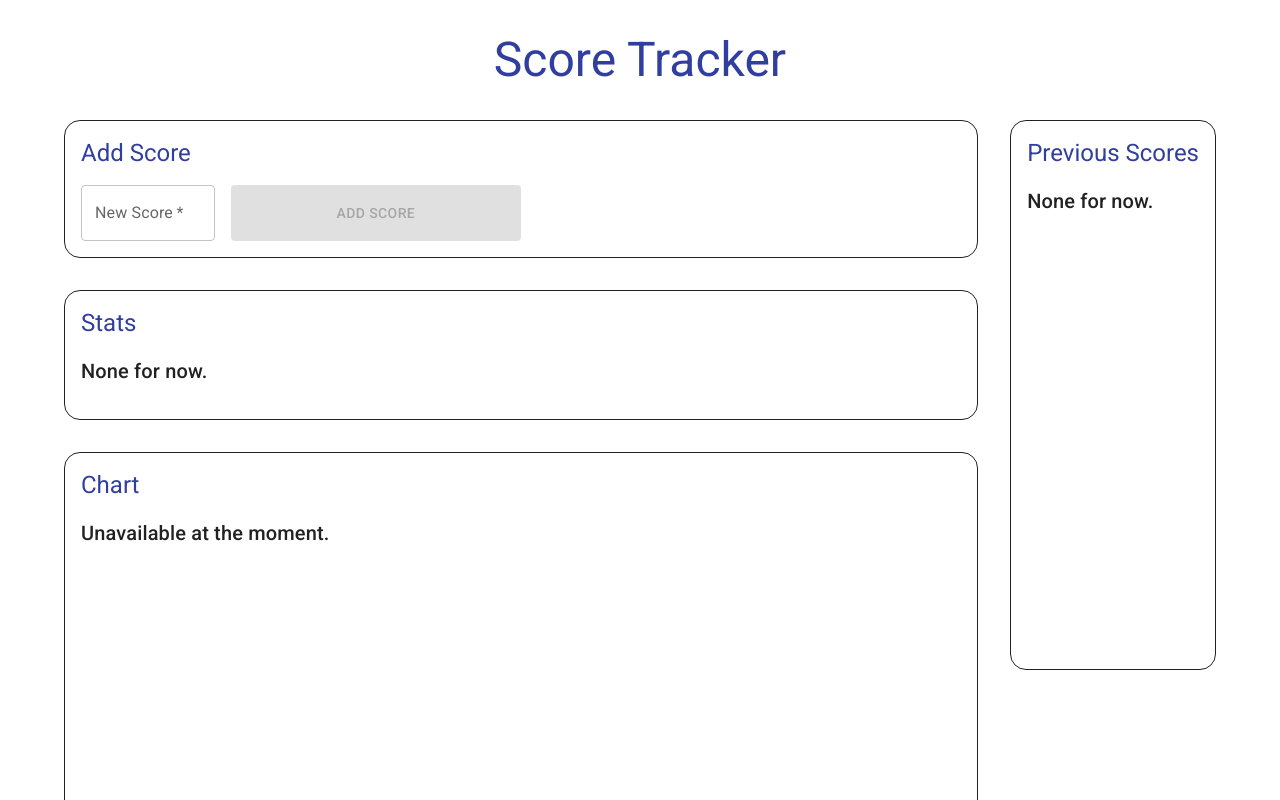
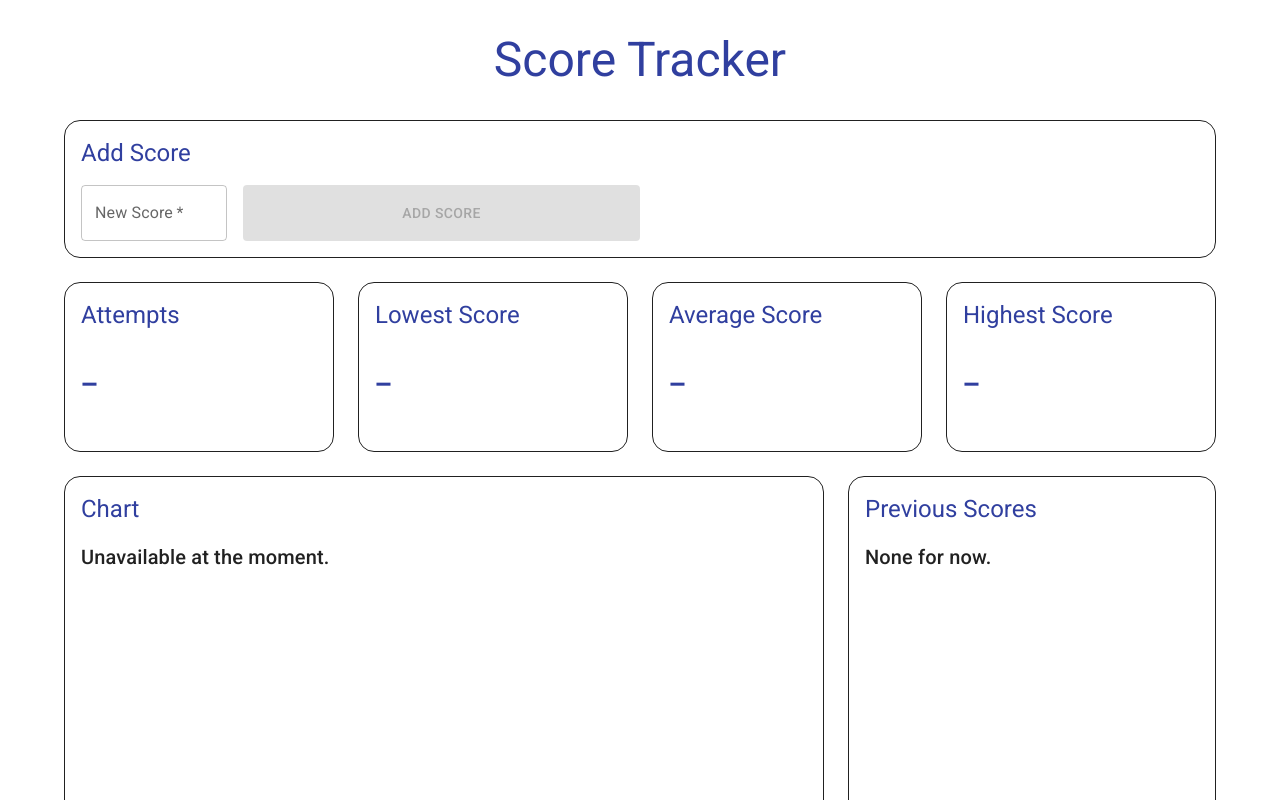
Before and after one commit to michaelyu13/score-tracker, a React (Vite) app: page / in a window 1280 px wide. Shown: the top 800 px of the page. Built offline with nearby package versions, Linux system fonts and the light colour scheme.

Commit message:
Grid - Refactor app to use Grid for layout and add Stat Components

```diff
--- a/src/App.tsx
+++ b/src/App.tsx
@@ -1,15 +1,16 @@
+import { Box, Container, Grid } from '@mui/material/';
+import { indigo } from '@mui/material/colors';
+import { ThemeProvider, createTheme } from '@mui/material/styles';
 import { useState } from 'react';
-
 import AddScore from './components/AddScore';
 import ChartSection from './components/ChartSection';
 import Footer from './components/Footer';
 import Header from './components/Header';
 import PreviousScores from './components/PreviousScores';
-import Stats from './components/Stats';
-
-import { Box, Container } from '@mui/material/';
-import { indigo } from '@mui/material/colors';
-import { ThemeProvider, createTheme } from '@mui/material/styles';
+import StatAttempts from './components/Stats/StatAttempts';
+import StatAverageScore from './components/Stats/StatAverageScore';
+import StatHighestScore from './components/Stats/StatHighestScore';
+import StatLowestScore from './components/Stats/StatLowestScore';
 
 const theme = createTheme({
     palette: {
@@ -30,24 +31,31 @@ const App: React.FC = () => {
                     <Container sx={{ flexGrow: 1, marginBottom: 2 }}>
                         <Header />
 
-                        <Box
-                            component="main"
-                            display="flex"
-                            flexDirection={{ xs: 'column', sm: 'row' }}
-                            gap={{ xs: 2, sm: 4 }}
-                        >
-                            <Box display="flex" flexDirection="column" flexGrow={1} gap={{ xs: 2, sm: 4 }}>
+                        <Grid container spacing={3}>
+                            <Grid item xs={12}>
                                 <AddScore scoresHistory={scoresHistory} setScoresHistory={setScoresHistory} />
-                                <Stats scoresHistory={scoresHistory} />
+                            </Grid>
+                            <Grid item xs={12} sm={3}>
+                                <StatAttempts scoresHistory={scoresHistory} />
+                            </Grid>
+                            <Grid item xs={12} sm={3}>
+                                <StatLowestScore scoresHistory={scoresHistory} />
+                            </Grid>
+                            <Grid item xs={12} sm={3}>
+                                <StatAverageScore scoresHistory={scoresHistory} />
+                            </Grid>
+                            <Grid item xs={12} sm={3}>
+                                <StatHighestScore scoresHistory={scoresHistory} />
+                            </Grid>
+                            <Grid item xs={12} md={8}>
+                                <ChartSection scoresHistory={scoresHistory} />
+                            </Grid>
+                            <Grid item xs={12} md={4}>
+                                <PreviousScores scoresHistory={scoresHistory} />
+                            </Grid>
+                        </Grid>
+                    </Container>
 
-                                <ChartSection scoresHistory={scoresHistory} />
-                            </Box>
-
-                            <Box component="section">
-                                <PreviousScores scoresHistory={scoresHistory} />
-                            </Box>
-                        </Box>
-                    </Container>
                     <Footer scoresHistory={scoresHistory} setScoresHistory={setScoresHistory} />
                 </Box>
             </ThemeProvider>
--- a/src/components/AddScore.tsx
+++ b/src/components/AddScore.tsx
@@ -1,6 +1,5 @@
+import { Box, Button, TextField, Typography } from '@mui/material/';
 import React, { useEffect } from 'react';
-
-import { Box, Button, TextField, Typography } from '@mui/material/';
 
 type AddScoreFormProps = {
     scoresHistory: number[];
--- a/src/components/ChartSection.tsx
+++ b/src/components/ChartSection.tsx
@@ -1,9 +1,8 @@
+import { Box, Typography } from '@mui/material/';
+import { useTheme } from '@mui/material/styles';
 import { CategoryScale } from 'chart.js';
 import Chart from 'chart.js/auto';
 import { Line } from 'react-chartjs-2';
-
-import { Box, Typography } from '@mui/material/';
-import { useTheme } from '@mui/material/styles';
 
 Chart.register(CategoryScale);
 
@@ -53,7 +52,7 @@ const ScoresGraph = ({ scoresHistory }: ScoresGraphProps) => {
 
     return (
         <>
-            <Box component="section" height={{ sm: 380 }} p={2} sx={{ border: 1, borderRadius: 4 }}>
+            <Box component="section" height={{ sm: 550 }} p={2} sx={{ border: 1, borderRadius: 4 }}>
                 <Typography variant="h5" component="h2" mb={2} color="primary.main">
                     Chart
                 </Typography>
--- a/src/components/PreviousScores.tsx
+++ b/src/components/PreviousScores.tsx
@@ -1,5 +1,4 @@
 import { ArrowCircleDown } from '@mui/icons-material';
-
 import {
     Box,
     Paper,
--- a/src/components/Stats.tsx
+++ /dev/null
@@ -1,74 +0,0 @@
-import {
-    Box,
-    Paper,
-    Table,
-    TableBody,
-    TableCell,
-    TableContainer,
-    TableHead,
-    TableRow,
-    Typography,
-} from '@mui/material/';
-
-type ScoresGraphProps = {
-    scoresHistory: number[];
-};
-
-const Stats = ({ scoresHistory }: ScoresGraphProps) => {
-    const highestScore = Math.max(...scoresHistory);
-    const lowestScore = Math.min(...scoresHistory);
-
-    const getAverageScore = (scoresHistory: number[]) => {
-        const sumOfScores = scoresHistory.reduce((accumulator, currentValue) => accumulator + currentValue, 0);
-        const averageScore = Math.floor(sumOfScores / scoresHistory.length);
-
-        return averageScore;
-    };
-
-    return (
-        <>
-            <Box component="section" p={2} sx={{ border: 1, borderRadius: 4 }}>
-                <Typography variant="h5" component="h2" mb={2} color="primary.main">
-                    Stats
-                </Typography>
-
-                {(() => {
-                    if (scoresHistory.length) {
-                        return (
-                            <>
-                                <TableContainer component={Paper} sx={{ maxHeight: { sm: 427 } }}>
-                                    <Table aria-label="previous scores">
-                                        <TableHead>
-                                            <TableRow>
-                                                <TableCell>Attempts</TableCell>
-                                                <TableCell>Highest Score</TableCell>
-                                                <TableCell>Average Score</TableCell>
-                                                <TableCell>Lowest Score</TableCell>
-                                            </TableRow>
-                                        </TableHead>
-                                        <TableBody>
-                                            <TableRow sx={{ '&:last-child td, &:last-child th': { border: 0 } }}>
-                                                <TableCell scope="row">{scoresHistory.length}</TableCell>
-                                                <TableCell scope="row">{highestScore}</TableCell>
-                                                <TableCell scope="row">{getAverageScore(scoresHistory)}</TableCell>
-                                                <TableCell scope="row">{lowestScore}</TableCell>
-                                            </TableRow>
-                                        </TableBody>
-                                    </Table>
-                                </TableContainer>
-                            </>
-                        );
-                    } else {
-                        return (
-                            <Typography variant="h6" component="p" mb={2}>
-                                None for now.
-                            </Typography>
-                        );
-                    }
-                })()}
-            </Box>
-        </>
-    );
-};
-
-export default Stats;
--- /dev/null
+++ b/src/components/Stats/StatAttempts.tsx
@@ -0,0 +1,22 @@
+import { Box, Typography } from '@mui/material/';
+
+type ScoresGraphProps = {
+    scoresHistory: number[];
+};
+
+const Stats = ({ scoresHistory }: ScoresGraphProps) => {
+    return (
+        <>
+            <Box component="section" p={2} sx={{ border: 1, borderRadius: 4 }}>
+                <Typography variant="h5" component="h2" mb={2} color="primary.main">
+                    Attempts
+                </Typography>
+                <Typography variant="h2" component="p" mb={2} color="primary.main">
+                    {scoresHistory.length ? scoresHistory.length : '-'}
+                </Typography>
+            </Box>
+        </>
+    );
+};
+
+export default Stats;
--- /dev/null
+++ b/src/components/Stats/StatAverageScore.tsx
@@ -0,0 +1,29 @@
+import { Box, Typography } from '@mui/material/';
+
+type ScoresGraphProps = {
+    scoresHistory: number[];
+};
+
+const Stats = ({ scoresHistory }: ScoresGraphProps) => {
+    const getAverageScore = (scoresHistory: number[]) => {
+        const sumOfScores = scoresHistory.reduce((accumulator, currentValue) => accumulator + currentValue, 0);
+        const averageScore = Math.floor(sumOfScores / scoresHistory.length);
+
+        return averageScore;
+    };
+
+    return (
+        <>
+            <Box component="section" p={2} sx={{ border: 1, borderRadius: 4 }}>
+                <Typography variant="h5" component="h2" mb={2} color="primary.main">
+                    Average Score
+                </Typography>
+                <Typography variant="h2" component="p" mb={2} color="primary.main">
+                    {scoresHistory.length ? getAverageScore(scoresHistory) : '-'}
+                </Typography>
+            </Box>
+        </>
+    );
+};
+
+export default Stats;
--- /dev/null
+++ b/src/components/Stats/StatHighestScore.tsx
@@ -0,0 +1,22 @@
+import { Box, Typography } from '@mui/material/';
+
+type ScoresGraphProps = {
+    scoresHistory: number[];
+};
+
+const Stats = ({ scoresHistory }: ScoresGraphProps) => {
+    return (
+        <>
+            <Box component="section" p={2} sx={{ border: 1, borderRadius: 4 }}>
+                <Typography variant="h5" component="h2" mb={2} color="primary.main">
+                    Highest Score
+                </Typography>
+                <Typography variant="h2" component="p" mb={2} color="primary.main">
+                    {scoresHistory.length ? Math.max(...scoresHistory) : '-'}
+                </Typography>
+            </Box>
+        </>
+    );
+};
+
+export default Stats;
--- /dev/null
+++ b/src/components/Stats/StatLowestScore.tsx
@@ -0,0 +1,22 @@
+import { Box, Typography } from '@mui/material/';
+
+type ScoresGraphProps = {
+    scoresHistory: number[];
+};
+
+const Stats = ({ scoresHistory }: ScoresGraphProps) => {
+    return (
+        <>
+            <Box component="section" p={2} sx={{ border: 1, borderRadius: 4 }}>
+                <Typography variant="h5" component="h2" mb={2} color="primary.main">
+                    Lowest Score
+                </Typography>
+                <Typography variant="h2" component="p" mb={2} color="primary.main">
+                    {scoresHistory.length ? Math.min(...scoresHistory) : '-'}
+                </Typography>
+            </Box>
+        </>
+    );
+};
+
+export default Stats;
```
